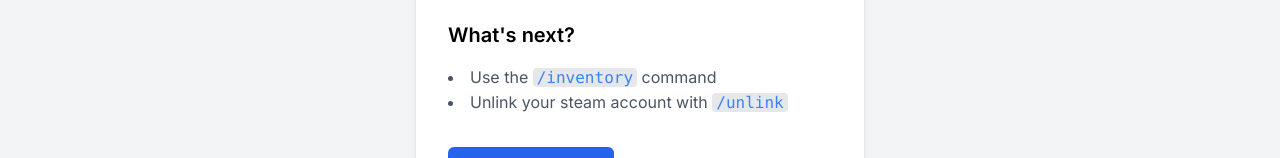
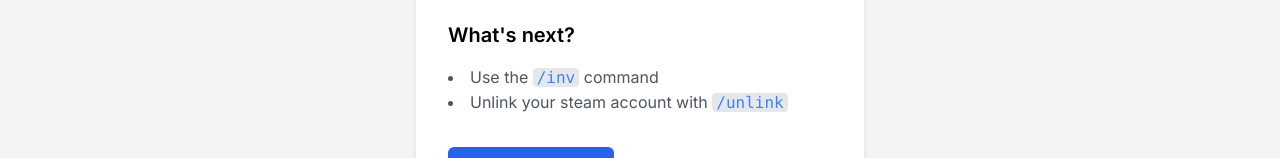
Before and after one commit to OneStig/feather-dashboard, a website: page views/auth-success.html in a window 1280 px wide. Shown: the part 211-369 px from the top of the page. Drawn offline with nearby package versions, Linux system fonts and the light colour scheme; files whose address does not match are found by name.

Commit message:
Update auth-success.html

```diff
--- a/views/auth-success.html
+++ b/views/auth-success.html
@@ -43,7 +43,7 @@
             <div class="mt-6">
                 <h3 class="text-xl font-semibold mb-4">What's next?</h3>
                 <ul class="list-disc list-inside text-gray-600">
-                    <li>Use the <code class="bg-gray-200 text-blue-500 px-1 rounded">/inventory</code> command</li>
+                    <li>Use the <code class="bg-gray-200 text-blue-500 px-1 rounded">/inv</code> command</li>
                     <li>Unlink your steam account with <code class="bg-gray-200 text-blue-500 px-1 rounded">/unlink</code></li>
                 </ul>
             </div>
```
